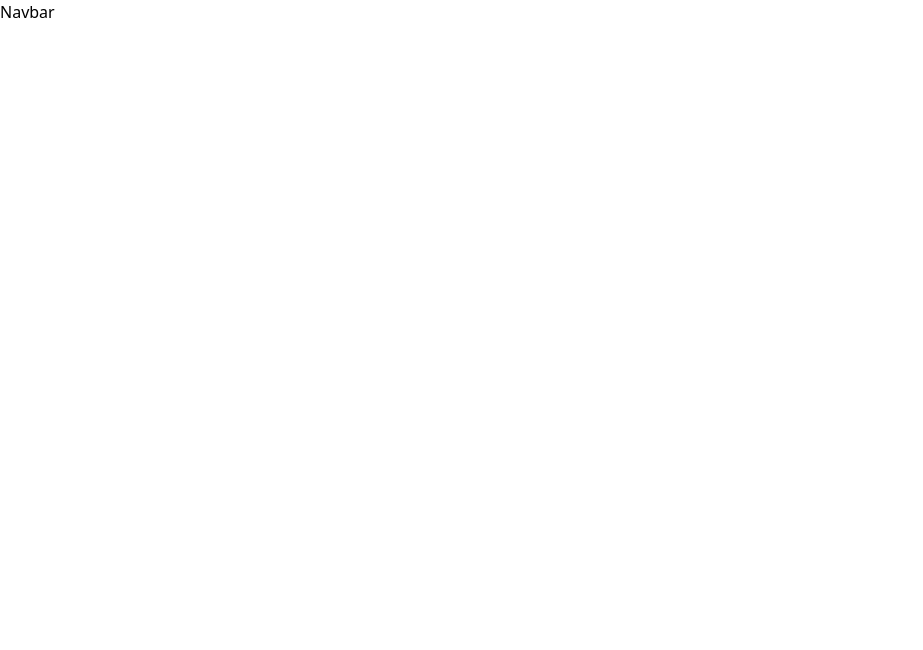
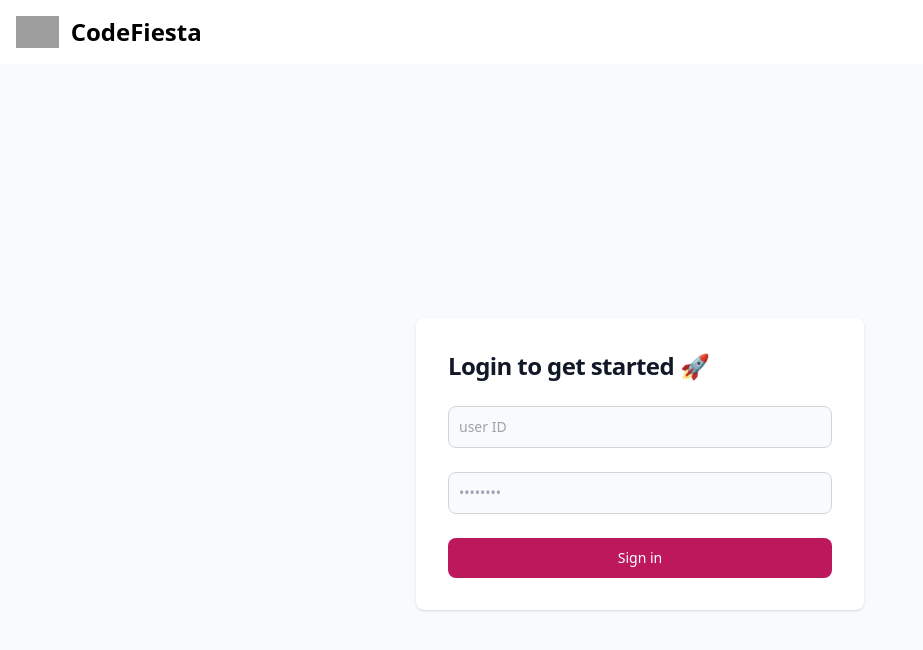
Before and after one commit to Adityap340/CodeFiesta, a React (Vite) app in the folder client/: page / in a window 1280 px wide. Shown: the top 650 px of the page, without its empty margins (0-923 px from the left). Built offline with nearby package versions, Linux system fonts and the light colour scheme; grey boxes are pictures that could not be loaded.

Commit message:
Login and Nav

```diff
--- a/client/src/App.jsx
+++ b/client/src/App.jsx
@@ -1,6 +1,7 @@
 import { useState } from 'react'
 import './App.css'
 import Navbar from './components/Navbar'
+import Login from './pages/Login'
 
 function App() {
   const [count, setCount] = useState(0)
@@ -8,6 +9,7 @@ function App() {
   return (
     <>
     <Navbar />
+    <Login />
     </>
   )
 }
--- a/client/src/components/Navbar.jsx
+++ b/client/src/components/Navbar.jsx
@@ -2,7 +2,16 @@ import React from 'react'
 
 const Navbar = () => {
   return (
-    <div>Navbar</div>
+
+
+<nav class="bg-white border-gray-200 dark:bg-pink-700">
+  <div class="max-w-screen-xl flex flex-wrap items-center justify-between mx-auto p-4">
+    <a href="#" class="flex items-center space-x-3 rtl:space-x-reverse">
+        <img src="https://flowbite.com/docs/images/logo.svg" class="h-8" alt="Flowbite Logo" />
+        <span class="self-center text-2xl font-semibold whitespace-nowrap dark:text-white">CodeFiesta</span>
+    </a>
+  </div>
+</nav>
   )
 }
 
--- a/client/src/pages/Login.jsx
+++ b/client/src/pages/Login.jsx
@@ -1,9 +1,28 @@
 import React from 'react'
 
 const Login = () => {
-  return (
-    <div>Login</div>
-  )
+    return (
+        <div className="bg-gray-50">
+            <div className="flex flex-col items-center justify-center px-6 py-8 mx-auto md:h-screen lg:py-0">
+                <div className="w-full bg-white rounded-lg shadow dark:border md:mt-0 sm:max-w-md xl:p-0">
+                    <div className="p-6 space-y-4 md:space-y-6 sm:p-8">
+                        <h1 className="text-xl font-bold leading-tight tracking-tight text-gray-900 md:text-2xl">
+                            Login to get started 🚀
+                        </h1>
+                        <form className="space-y-4 md:space-y-6" action="#">
+                            <div>
+                                <input type="email" name="email" id="email" className="bg-gray-50 border border-gray-300 text-gray-900 sm:text-sm rounded-lg focus:ring-primary-600 focus:border-primary-600 block w-full p-2.5" placeholder="user ID" required/>
+                            </div>
+                            <div>
+                                <input type="password" name="password" id="password" placeholder="••••••••" className="bg-gray-50 border border-gray-300 text-gray-900 sm:text-sm rounded-lg focus:ring-primary-600 focus:border-primary-600 block w-full p-2.5" required/>
+                            </div>
+                            <button type="submit" className="w-full text-white bg-pink-700 hover:bg-primary-700 focus:ring-4 focus:outline-none focus:ring-primary-300 font-medium rounded-lg text-sm px-5 py-2.5 text-center dark:bg-primary-600 hover:bg-primary-700 dark:focus:ring-primary-800">Sign in</button>
+                        </form>
+                    </div>
+                </div>
+            </div>
+        </div>
+    )
 }
 
 export default Login
```
